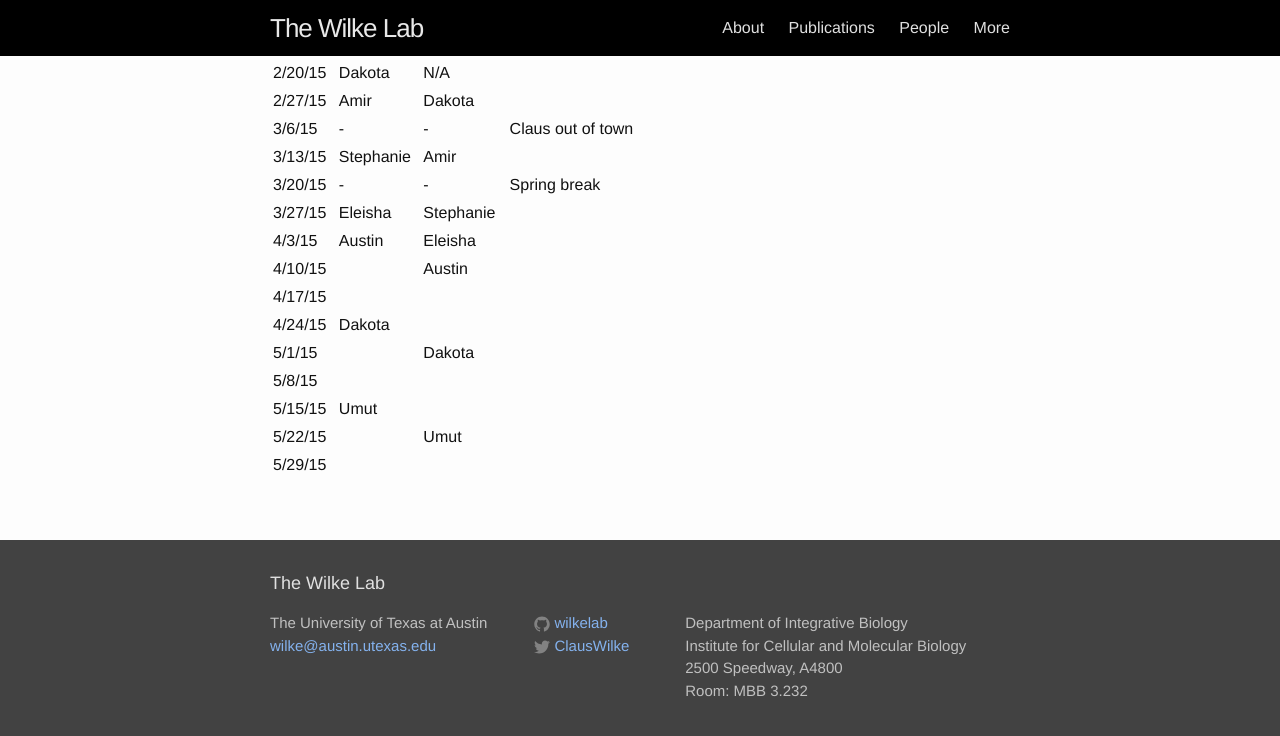
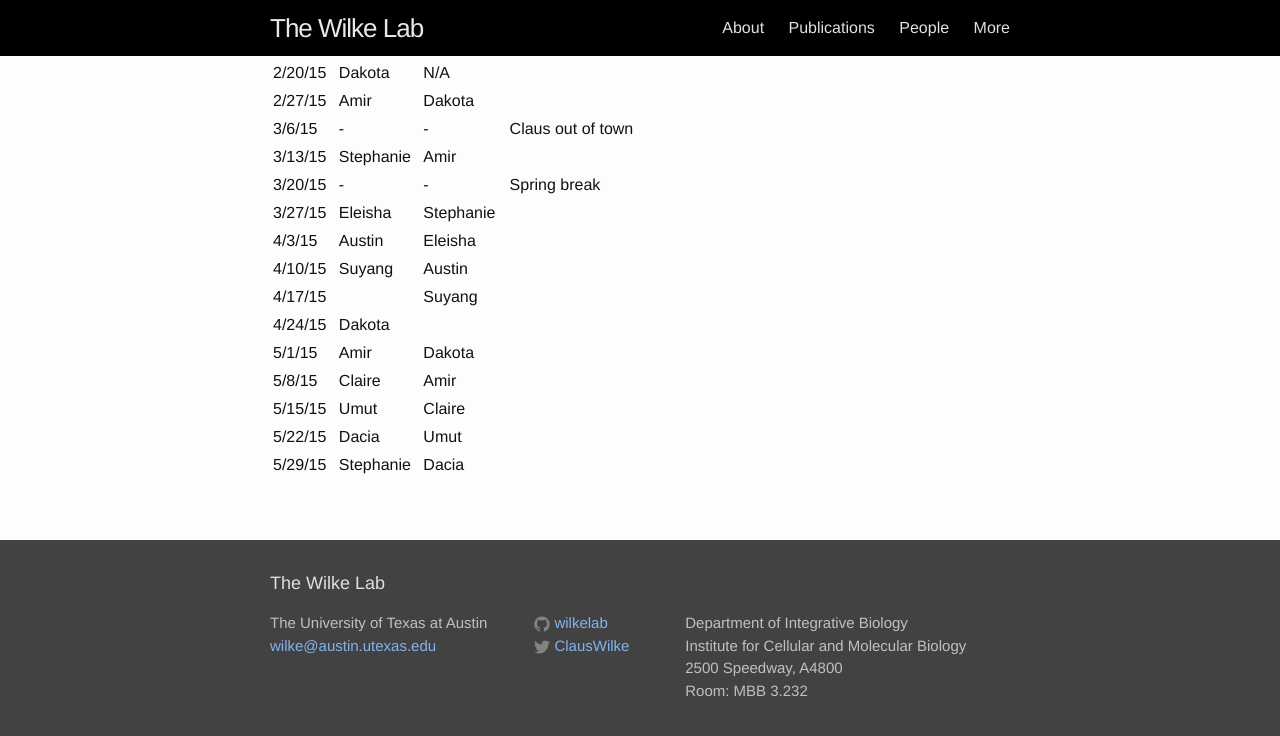
Before and after one commit to wilkelab/wilkelab.github.io.archive_sep_2020, a Jekyll site: the page built from lab_meetings.md, in a window 1280 px wide and 900 px high, scrolled down 390 px. Shown: the top 736 px of the window. Built offline with Jekyll 4.4.1, drawn with Linux system fonts in a browser that asks for light colours.

Commit message:
Scheduling

```diff
--- a/lab_meetings.md
+++ b/lab_meetings.md
@@ -24,13 +24,13 @@ Lab meetings are held Fridays at 10:30 am in MBB 3.204.
 |3/20/15 || -         ||  -        || Spring break
 |3/27/15 || Eleisha   || Stephanie ||
 |4/3/15  || Austin    || Eleisha   ||
-|4/10/15 ||           || Austin    ||
-|4/17/15 ||           ||           ||
+|4/10/15 || Suyang    || Austin    ||
+|4/17/15 ||           || Suyang    ||
 |4/24/15 || Dakota    ||           ||
-|5/1/15  ||           || Dakota    ||
-|5/8/15  ||           ||           ||
-|5/15/15 || Umut      ||           ||
-|5/22/15 ||           || Umut      ||
-|5/29/15 ||           ||           ||
+|5/1/15  || Amir      || Dakota    ||
+|5/8/15  || Claire    || Amir      ||
+|5/15/15 || Umut      || Claire    ||
+|5/22/15 || Dacia     || Umut      ||
+|5/29/15 || Stephanie || Dacia     ||
 |------+---+--------------------+---+----------------------+---+-------|
 {:.widetable}
```
